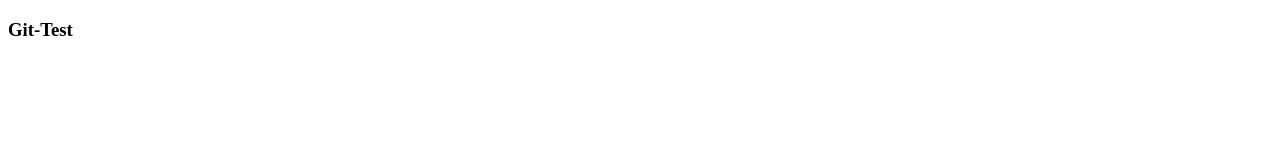
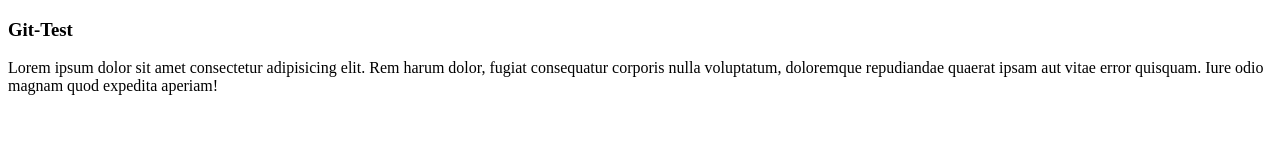
Before and after one commit to NayHtetLynx/Test2, a plain HTML site: page index.html in a window 1280 px wide. Drawn offline with Linux system fonts and the light colour scheme.

Commit message:
adding para

```diff
--- a/index.html
+++ b/index.html
@@ -1,12 +1,18 @@
 <!DOCTYPE html>
 <html lang="en">
   <head>
-  <meta charset="UTF-8">
-  <meta http-equiv="X-UA-Compatible" content="IE=edge">
-  <meta name="viewport" content="width=device-width, initial-scale=1.0">
+    <meta charset="UTF-8" />
+    <meta http-equiv="X-UA-Compatible" content="IE=edge" />
+    <meta name="viewport" content="width=device-width, initial-scale=1.0" />
     <title>Document</title>
   </head>
   <body>
     <h3>Git-Test</h3>
+    <p>
+      Lorem ipsum dolor sit amet consectetur adipisicing elit. Rem harum dolor,
+      fugiat consequatur corporis nulla voluptatum, doloremque repudiandae
+      quaerat ipsam aut vitae error quisquam. Iure odio magnam quod expedita
+      aperiam!
+    </p>
   </body>
 </html>
```
Lines whose indentation alone changed are shown as unchanged.
